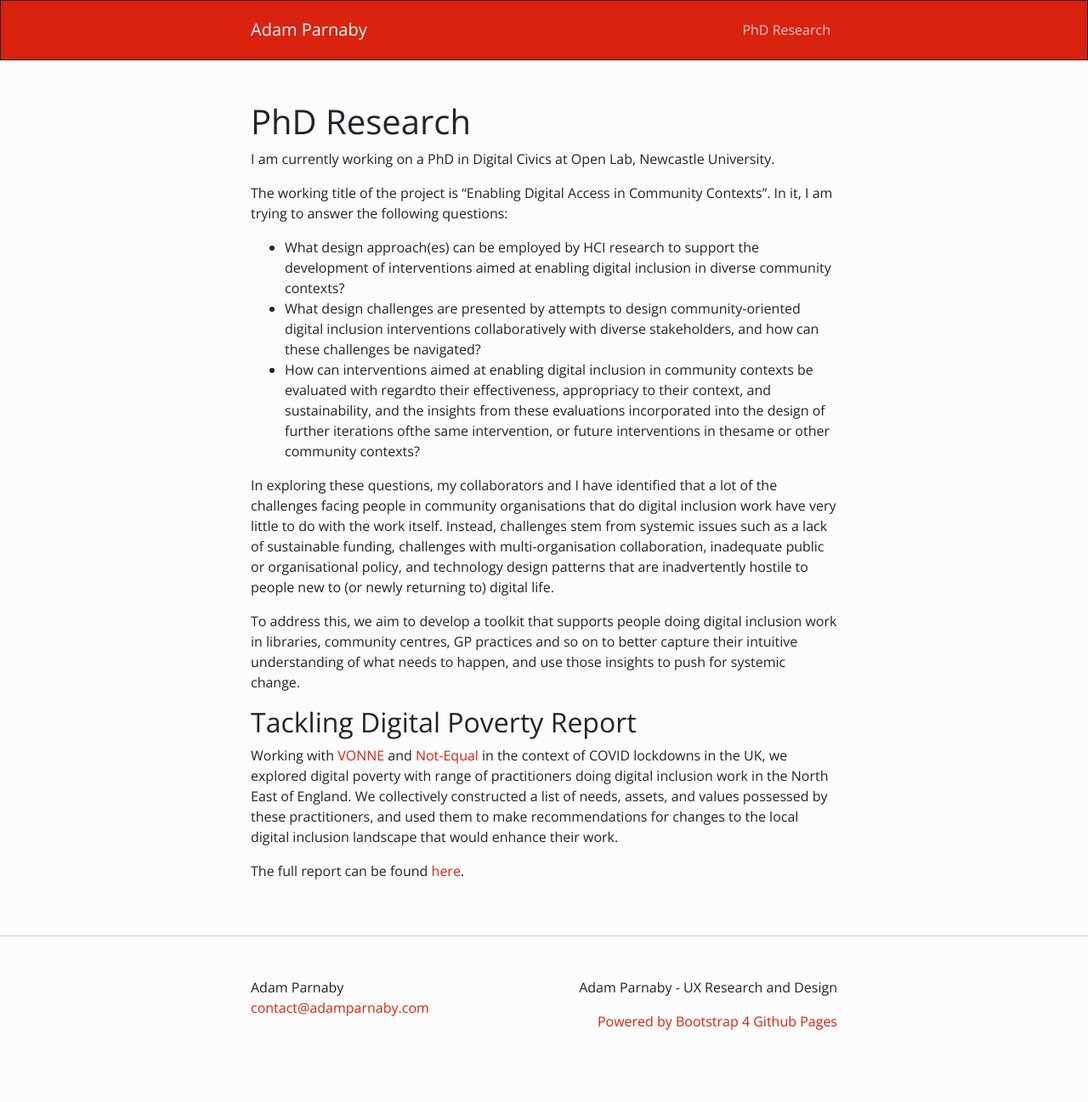
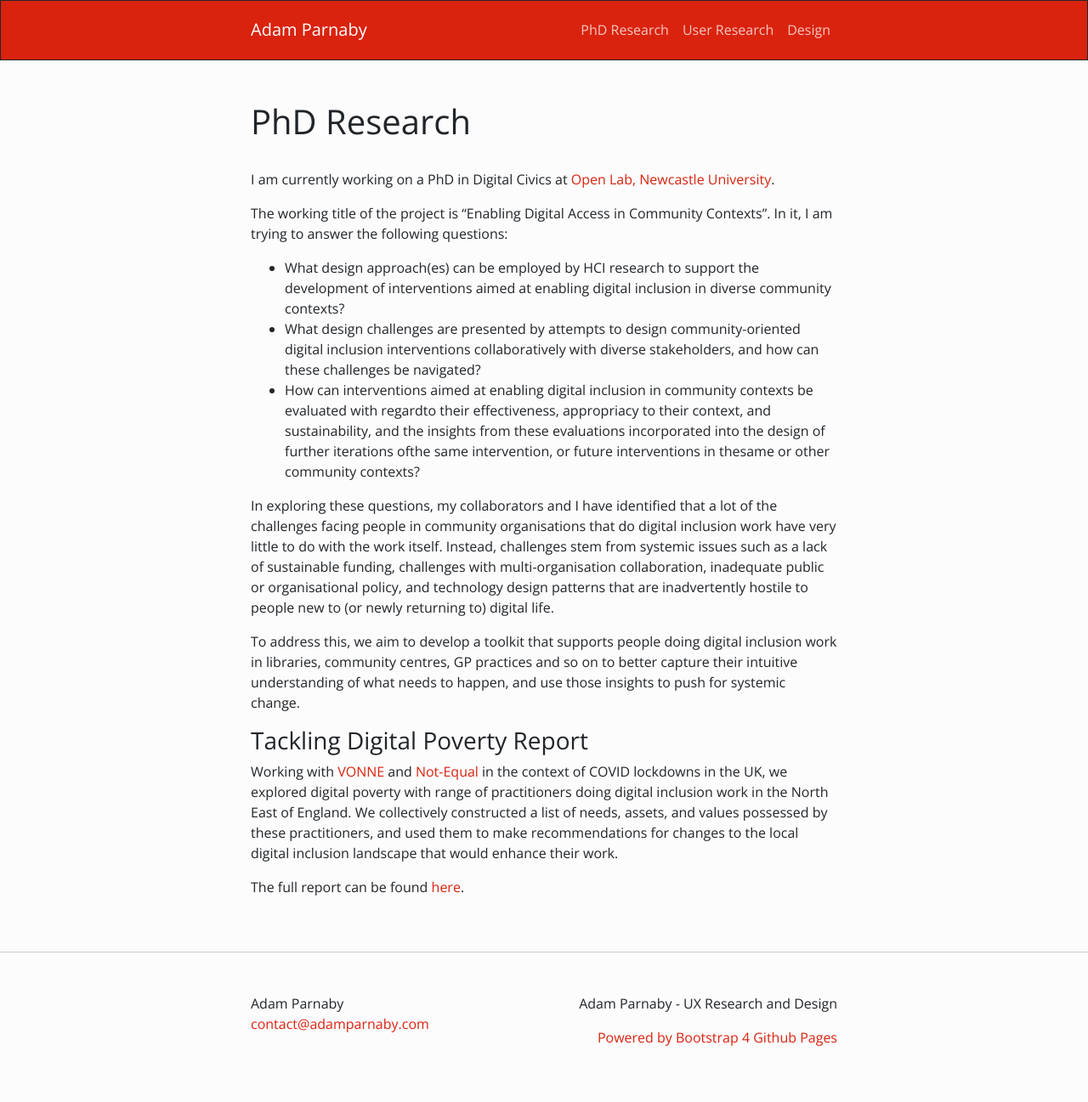
Before and after one commit to AParnaby/aparnaby.github.io, a Jekyll site: the page built from phd-research.md, in a window 1280 px wide. Shown: the whole page at 85% size. Built offline with Jekyll 4.4.1, drawn with Linux system fonts in a browser that asks for light colours.

Commit message:
Added research and design pages

```diff
--- a/_includes/header.html
+++ b/_includes/header.html
@@ -20,6 +20,12 @@
         <li class="nav-item">
           <a class="nav-link" href="/phd/">PhD Research</a>
         </li>
+        <li class="nav-item">
+          <a class="nav-link" href="/research/">User Research</a>
+        </li>
+        <li class="nav-item">
+          <a class="nav-link" href="/design/">Design</a>
+        </li>
       </ul>
     </div>
   </div>
--- a/phd-research.md
+++ b/phd-research.md
@@ -3,8 +3,8 @@ layout: page
 title: PhD Research
 permalink: /phd/
 ---
-
-I am currently working on a PhD in Digital Civics at Open Lab, Newcastle University.
+<br/>
+I am currently working on a PhD in Digital Civics at [Open Lab, Newcastle University](https://openlab.ncl.ac.uk/).
 
 The working title of the project is "Enabling Digital Access in Community Contexts". In it, I am trying to answer the following questions:
 
@@ -16,7 +16,7 @@ In exploring these questions, my collaborators and I have identified that a lot
 
 To address this, we aim to develop a toolkit that supports people doing digital inclusion work in libraries, community centres, GP practices and so on to better capture their intuitive understanding of what needs to happen, and use those insights to push for systemic change.
 
-## Tackling Digital Poverty Report
+### Tackling Digital Poverty Report
 
 Working with [VONNE](https://www.vonne.org.uk/) and [Not-Equal](https://not-equal.tech/) in the context of COVID lockdowns in the UK, we explored digital poverty with range of practitioners doing digital inclusion work in the North East of England. We collectively constructed a list of needs, assets, and values possessed by these practitioners, and used them to make recommendations for changes to the local digital inclusion landscape that would enhance their work.
 
```
Also changed, not shown: design.md (added, +20 -0 lines), user-research.md (added, +20 -0 lines).
